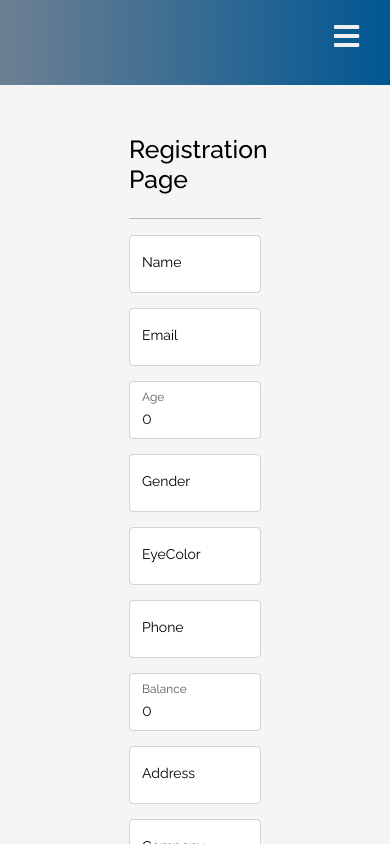
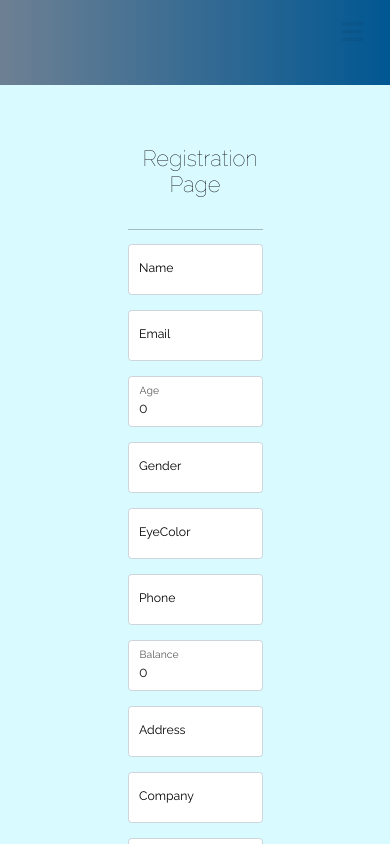
Before and after one commit to axdbertuol/suspects-catalog, a React (Create React App) app: page /register in a window 390 px wide. Shown: the top 844 px of the page. Built offline with nearby package versions, Linux system fonts and the light colour scheme; no server answers.

Commit message:
+ Improved layout + Media queries

```diff
--- a/src/components/Header/index.tsx
+++ b/src/components/Header/index.tsx
@@ -10,22 +10,19 @@ import {
 
 const Header = () => {
   return (
-    <>
     <Nav>
       <Bars />
-
       <NavMenu>
         <NavLink to="/">Home</NavLink>
         <NavLink to="/people">Suspects</NavLink>
         <NavLink to="/register">Registration</NavLink>
-          <RightBtns style={{}}>
+        <RightBtns>
           <NavBtns>
             <NavBtnLink to="/">Sign In</NavBtnLink>
           </NavBtns>
         </RightBtns>
       </NavMenu>
     </Nav>
-    </>
   );
 };
 
--- a/src/components/Header/styles.ts
+++ b/src/components/Header/styles.ts
@@ -8,7 +8,6 @@ export const Nav = styled.nav`
   display: flex;
   justify-content: space-between;
   z-index: 12;
-  background: rgb(77, 74, 74);
   background: linear-gradient(
     90deg,
     rgba(77, 74, 74, 1) 0%,
@@ -19,21 +18,22 @@ export const Nav = styled.nav`
 `;
 
 export const NavLink = styled(Link)`
-  font-size: 1rem;
-  color: ${(props) => props.theme.colors.secondary};
+  color: ${(props) => props.theme.colors.lightGray};
   display: flex;
   align-items: center;
   text-decoration: none;
   padding: 0 1rem;
   height: 100%;
   cursor: pointer;
+  font-size: 1.8rem;
+
   &.active {
     transition: all 0.1s ease-in-out;
     box-shadow: rgba(0, 0, 0, 0.2) 0 4px 12px;
   }
   &:hover {
     transition: all 0.2s ease-in-out;
-    color: ${(props) => props.theme.colors.secondary};
+    color: ${(props) => props.theme.colors.text};
     box-shadow: rgba(0, 0, 0, 0.2) 0 4px 12px;
   }
 `;
@@ -57,7 +57,6 @@ export const NavMenu = styled.div`
   align-items: center;
   width: 100%;
   margin-left: 5rem;
-  //margin-right: -24px;
 
   @media screen and (max-width: 768px) {
     display: none;
@@ -74,9 +73,10 @@ export const RightBtns = styled.div`
 
 export const NavBtns = styled.nav`
   display: flex;
-  //align-items: center;
   margin-right: 10rem;
   margin-left: auto;
+  font-size: 1.2rem;
+
   @media screen and (max-width: 768px) {
     display: none;
   }
@@ -84,7 +84,7 @@ export const NavBtns = styled.nav`
 
 export const NavBtnLink = styled(Link)`
   border-radius: 4px;
-  background: ${(props) => props.theme.colors.secondary};
+  background: ${(props) => props.theme.colors.primary.light};
   padding: 10px 22px;
   outline: none;
   border: none;
--- a/src/components/PersonCard/index.tsx
+++ b/src/components/PersonCard/index.tsx
@@ -26,8 +26,8 @@ export interface IPropsCard {
 
 const PersonCard: React.FC<IPropsCard> = ({
   data,
-  imageHeight = '225px',
-  imageWidth = '225px'
+  imageHeight = '150px',
+  imageWidth = '150px'
 }) => {
   const keysToShow = ['name', 'id', 'age', 'balance', 'company', 'email'];
   const dataMap = data && new Map(Object.entries(data));
@@ -54,7 +54,7 @@ const PersonCard: React.FC<IPropsCard> = ({
             })}
         </CardUList>
         <BtnsContainer>
-          <BtnDetails to={`/person/${data?.id}`}>D</BtnDetails>
+          <BtnDetails to={`/person/${data?.id}`}>Details</BtnDetails>
         </BtnsContainer>
       </CardContentContainer>
     </CardContainer>
@@ -62,8 +62,8 @@ const PersonCard: React.FC<IPropsCard> = ({
 };
 
 PersonCard.defaultProps = {
-  imageHeight: '225px',
-  imageWidth: '225px'
+  imageHeight: '150px',
+  imageWidth: '150px'
 };
 
 export default PersonCard;
--- a/src/components/PersonCard/styles.ts
+++ b/src/components/PersonCard/styles.ts
@@ -3,18 +3,25 @@ import { Container, FlexCol, FlexRow } from '../../styles/common';
 import { NavLink } from 'react-router-dom';
 
 export const CardContainer = styled(Container)`
-  margin: 0.8rem auto;
   padding: 10px;
   box-shadow: rgba(0, 0, 0, 0.2) 0 4px 12px;
   border-radius: 7px;
-  align-items: center;
   flex-direction: row;
   background-color: ${(props) => props.theme.colors.secondary};
+
+  @media screen and (max-width: 900px) {
+    width: 60vw;
+  }
+  @media screen and (min-width: 901px) and (max-width: 1200px) {
+    width: 40vw;
+  }
+  @media screen and (min-width: 1201px) and (max-width: 1500px) {
+    width: 30vw;
+  }
 `;
 
 export const CardImgContainer = styled(Container)`
   align-items: flex-start;
-  background-color: ${(props) => props.theme.colors.primary.main};
 `;
 
 export const CardImg = styled.img`
@@ -24,13 +31,21 @@ export const CardImg = styled.img`
 
 export const CardContentContainer = styled(FlexCol)`
   margin-left: 1rem;
+  //flex-direction: row;
 `;
 
 export const CardUList = styled.ul`
   margin: 0;
   padding: 0;
   list-style: none;
-  min-width: 400px;
+  display: flex;
+  flex-direction: column;
+  @media screen and (max-width: 900px) {
+    width: 30vw;
+  }
+  @media screen and (min-width: 1500px) {
+    width: 15vw;
+  }
 `;
 
 interface CardUListItemProps {
@@ -38,9 +53,17 @@ interface CardUListItemProps {
 }
 
 export const CardUListItem = styled.li<CardUListItemProps>`
+  border-bottom: 1px solid ${(props) => props.theme.colors.primary.main};
+  :nth-last-child(1) {
+    border-bottom: unset;
+  }
+  flex-grow: 1;
   display: flex;
   letter-spacing: 0.8px;
-  padding-bottom: 5px;
+  padding: 7px 0;
+  overflow: hidden;
+  text-overflow: ellipsis;
+  width: 100%;
 `;
 
 interface IPropertyProps {
@@ -58,24 +81,30 @@ export const Property = styled.span<IPropertyProps>`
 
 export const PropertyName = styled(Property)`
   font-weight: 500;
-  width: 25%;
   display: flex;
-
+  width: 30%;
   p {
     margin: 0;
+    //text-align: justify;
+    text-align: center;
   }
 `;
 
 export const PropertyValue = styled(Property)`
   font-weight: 300;
-  text-align: justify;
+  padding-left: 5px;
+  padding-right: 15px;
+  width: 70%;
   overflow: hidden;
-  text-overflow: fade;
-  width: 75%;
+  p {
+    margin: 0;
+    //text-align: justify;
+  }
 `;
 
 export const BtnsContainer = styled(FlexRow)`
-  justify-content: flex-start;
+  justify-content: center;
+  align-items: baseline;
 `;
 
 export const Btn = styled(NavLink)`
--- a/src/components/PersonDetails/styles.ts
+++ b/src/components/PersonDetails/styles.ts
@@ -1,42 +1,40 @@
 import styled from 'styled-components';
 import { Container as MContainer } from '../../styles/common';
+import { CardUList } from '../PersonCard/styles';
 
 export const Container = styled(MContainer)`
   flex-direction: column;
-  width: 270px;
-  min-height: 700px;
-  background-color: ${(props) => props.theme.colors.primary.main};
+  gap: 15px;
+  //flex-grow: 0.15;
 `;
-
 export const ImgContainer = styled(MContainer)`
-  justify-content: center;
-  margin: 1rem auto;
+  justify-content: flex-start;
+  //margin: 1rem auto;
+  border-radius: 50px;
+  overflow: hidden;
+  //flex-grow: 1;
   width: 225px;
-  overflow: hidden;
+  height: 225px;
   background-color: transparent;
 `;
 
-export const NavContainer = styled.div`
-  display: flex;
-  flex-direction: row;
-  //margin: 1rem auto;
-`;
-
 export const TabContentContainer = styled(MContainer)`
-  width: 70%;
-  margin-left: auto;
-  margin-right: auto;
   flex-direction: column;
-  align-self: stretch;
-  background-color: ${(props) => props.theme.colors.primary.main};
+  flex-grow: 1;
+  padding-top: 1rem;
+  padding-left: 2rem;
+  align-items: flex-start;
+  background-color: ${(props) => props.theme.colors.secondary};
+  font-size: 1.2em;
 `;
 
 export const NavTabsList = styled.ul`
   list-style: none;
   display: flex;
+  align-items: flex-start;
+  margin: 0;
   flex-direction: column;
-  padding: 10px;
-  width: 100%;
+  padding-left: 1rem;
   letter-spacing: 0.8px;
 `;
 
@@ -47,16 +45,23 @@ interface NavTabsItemProps {
 export const NavTabsItem = styled.li<NavTabsItemProps>`
   color: ${(props) =>
     props.isActive
-      ? props.theme.colors.secondary
+      ? props.theme.colors.primary.main
       : props.theme.colors.darkGray};
 
   display: flex;
-  justify-content: center;
+  height: fit-content;
   text-decoration: none;
   padding: 0 1rem;
   cursor: pointer;
   margin-bottom: 10px;
-  font-size: ${(props) => (props.isActive ? '1.1rem' : '1rem')};
-  font-style: ${(props) => (props.isActive ? 'italic' : 'unset')};
+  font-size: ${(props) => (props.isActive ? '1.3rem' : '1rem')};
+
   transition: all 0.2s ease-in-out;
 `;
+
+export const PersonalItensList = styled(CardUList)`
+  @media screen and (min-width: 1500px) {
+  }
+  width: 100%;
+  padding-right: 2rem;
+`;
--- a/src/index.tsx
+++ b/src/index.tsx
@@ -1,6 +1,5 @@
 import React from 'react';
 import ReactDOM from 'react-dom';
-import './index.css';
 import App from './App';
 import reportWebVitals from './reportWebVitals';
 
--- a/src/pages/SuspectDetailsPage/styles.ts
+++ b/src/pages/SuspectDetailsPage/styles.ts
@@ -2,9 +2,9 @@ import styled from 'styled-components';
 import { Container as MContainer } from '../../styles/common';
 
 export const Container = styled(MContainer)`
-  margin: 0.2rem auto;
+  margin: 0 10rem;
   flex-flow: row;
-  min-height: 700px;
-  height: max-content;
-  //background-color: ${(props) => props.theme.colors.secondary};
+  flex-grow: 1;
+  min-height: 100vh;
+  background-color: ${(props) => props.theme.colors.secondary};
 `;
--- a/src/pages/SuspectListPage/styles.ts
+++ b/src/pages/SuspectListPage/styles.ts
@@ -2,9 +2,14 @@ import styled from 'styled-components';
 import { Container } from '../../styles/common';
 
 export const ListContainer = styled(Container)`
-  margin: 0 auto;
+  margin: 0 10rem;
   flex-flow: row wrap;
+  justify-content: space-evenly;
+  gap: 15px 0;
   background-color: ${(props) => props.theme.colors.primary.light};
+  @media screen and (max-width: 900px) {
+    margin: 0 5rem;
+  }
 `;
 
 export const SubHeader = styled(Container)`
--- a/src/pages/SuspectRegisterPage/index.tsx
+++ b/src/pages/SuspectRegisterPage/index.tsx
@@ -3,6 +3,7 @@ import { Col, Container, Row } from 'react-bootstrap';
 import { ISuspect as IRegisterFormValues } from '../../utils/types';
 import { saveSuspect } from '../../api/suspectsApi';
 import PersonForm from '../../components/PersonForm';
+import { Headline } from '../../styles/common';
 
 const SuspectRegisterPage = () => {
   const handleSave: (values: IRegisterFormValues) => void = (
@@ -28,7 +29,7 @@ const SuspectRegisterPage = () => {
     >
       <Row>
         <Col>
-          <h2 className={'text-align-center'}>Registration Page</h2>
+          <Headline>Registration Page</Headline>
         </Col>
         <Col xs={12}>
           <hr />
--- a/src/styles/global.ts
+++ b/src/styles/global.ts
@@ -1,17 +1,16 @@
 import { createGlobalStyle } from 'styled-components';
 
 export default createGlobalStyle`
+
   * {
     margin: 0;
     padding: 0;
     box-sizing: border-box;
   }
-  body {
-    background: ${(props) => props.theme.colors.background};
-    /*14px = 0.875rem.*/
-    /*16px = 1rem (base)*/
+  html, body {
+    background: ${(props) => props.theme.colors.primary.light};
+    color: ${(props) => props.theme.colors.text};
     font-size: 0.875rem;
-    color: ${(props) => props.theme.colors.text};
     font-family: Raleway, sans-serif;
   }
 `;
--- a/src/styles/themes/main.ts
+++ b/src/styles/themes/main.ts
@@ -7,7 +7,7 @@ export default {
       main: '#005792',
       light: '#d9faff'
     },
-    secondary: '#F0EFF4',
+    secondary: 'rgba(0, 0, 0, 0.05)',
     darkGray: '#777',
     lightGray: '#CCC',
     background: '#f5f5f5',
```
Also changed, not shown: src/components/PersonDetails/index.tsx (+30 -17 lines). Lines whose indentation alone changed are shown as unchanged.
